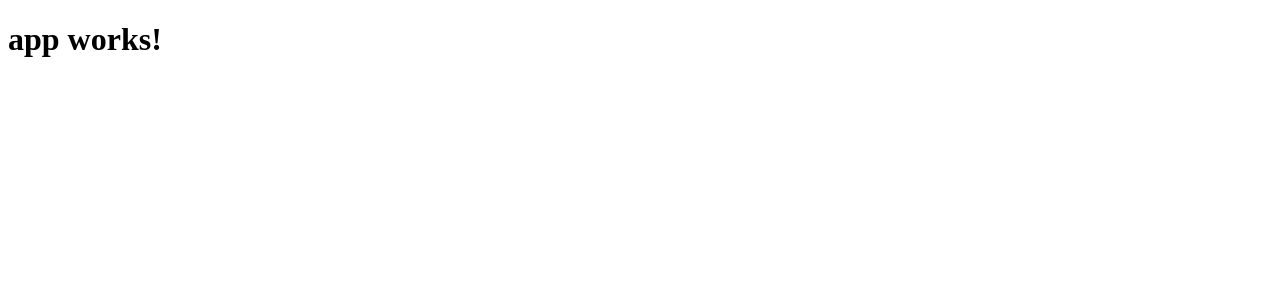
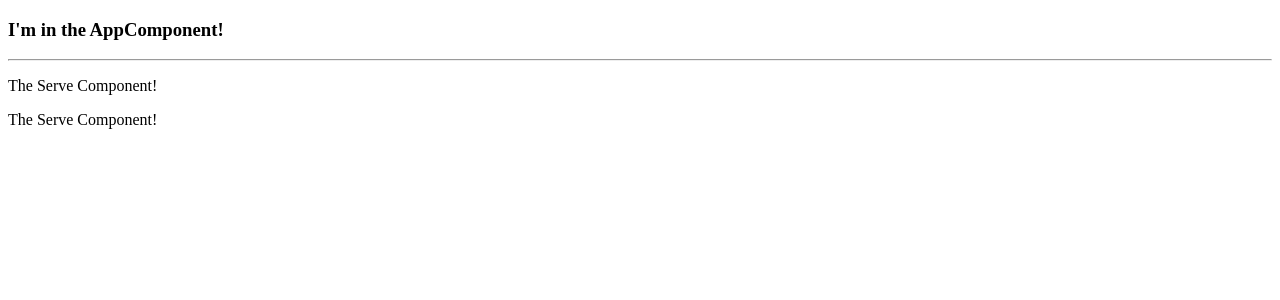
Before and after one commit to DokiCamila/FirstAppAngular, an Angular app: page / in a window 1280 px wide. Shown: the top 300 px of the page. Built offline with nearby package versions, Linux system fonts and the light colour scheme.

Commit message:
1 alteração

```diff
--- a/package.json
+++ b/package.json
@@ -20,6 +20,7 @@
     "@angular/platform-browser": "^4.0.0",
     "@angular/platform-browser-dynamic": "^4.0.0",
     "@angular/router": "^4.0.0",
+    "bootstrap": "^3.3.7",
     "core-js": "^2.4.1",
     "rxjs": "^5.1.0",
     "zone.js": "^0.8.4"
@@ -29,15 +30,16 @@
     "@angular/compiler-cli": "^4.0.0",
     "@types/jasmine": "2.5.38",
     "@types/node": "~6.0.60",
+    "angular-ide": "^0.9.19",
     "codelyzer": "~2.0.0",
     "jasmine-core": "~2.5.2",
     "jasmine-spec-reporter": "~3.2.0",
     "karma": "~1.4.1",
     "karma-chrome-launcher": "~2.0.0",
     "karma-cli": "~1.0.1",
+    "karma-coverage-istanbul-reporter": "^0.2.0",
     "karma-jasmine": "~1.1.0",
     "karma-jasmine-html-reporter": "^0.2.2",
-    "karma-coverage-istanbul-reporter": "^0.2.0",
     "protractor": "~5.1.0",
     "ts-node": "~2.0.0",
     "tslint": "~4.5.0",
--- a/src/app/app.component.html
+++ b/src/app/app.component.html
@@ -1,3 +1,3 @@
-<h1>
-  {{title}}
-</h1>
+<h3>I'm in the AppComponent!</h3>
+<hr/>
+<app-servers></app-servers>
--- a/src/app/app.component.ts
+++ b/src/app/app.component.ts
@@ -6,5 +6,5 @@ import { Component } from '@angular/core';
   styleUrls: ['./app.component.css']
 })
 export class AppComponent {
-  title = 'app works!';
+
 }
--- a/src/app/app.module.ts
+++ b/src/app/app.module.ts
@@ -4,10 +4,14 @@ import { FormsModule } from '@angular/forms';
 import { HttpModule } from '@angular/http';
 
 import { AppComponent } from './app.component';
+import {ServerComponent} from './server/server.component';
+import { ServersComponent } from './servers/servers.component';
 
 @NgModule({
   declarations: [
-    AppComponent
+    AppComponent,
+    ServerComponent,
+    ServersComponent
   ],
   imports: [
     BrowserModule,
--- /dev/null
+++ b/src/app/server/server.component.html
@@ -0,0 +1 @@
+<p>The Serve Component!</p>
--- /dev/null
+++ b/src/app/server/server.component.ts
@@ -0,0 +1,11 @@
+import { Component } from '@angular/core';
+
+@Component({
+  selector : 'app-server',
+  templateUrl : './server.component.html'
+
+})
+
+export class ServerComponent {
+
+}
--- /dev/null
+++ b/src/app/servers/servers.component.html
@@ -0,0 +1,2 @@
+<app-server></app-server>
+<app-server></app-server>
--- /dev/null
+++ b/src/app/servers/servers.component.ts
@@ -0,0 +1,15 @@
+import { Component, OnInit } from '@angular/core';
+
+@Component({
+  selector: 'app-servers',
+  templateUrl: './servers.component.html',
+  styleUrls: ['./servers.component.css']
+})
+export class ServersComponent implements OnInit {
+
+  constructor() { }
+
+  ngOnInit() {
+  }
+
+}
--- a/src/index.html
+++ b/src/index.html
@@ -2,7 +2,7 @@
 <html>
 <head>
   <meta charset="utf-8">
-  <title>FirstApp</title>
+  <title>My First App</title>
   <base href="/">
 
   <meta name="viewport" content="width=device-width, initial-scale=1">
```
Also changed, not shown: src/app/servers/servers.component.css (added), 1 other file (tests, documents, lock files or other folders).
